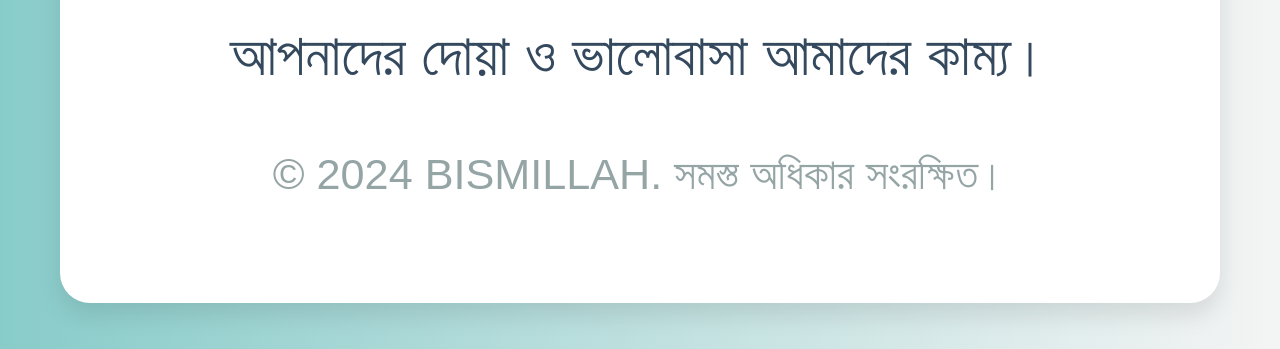
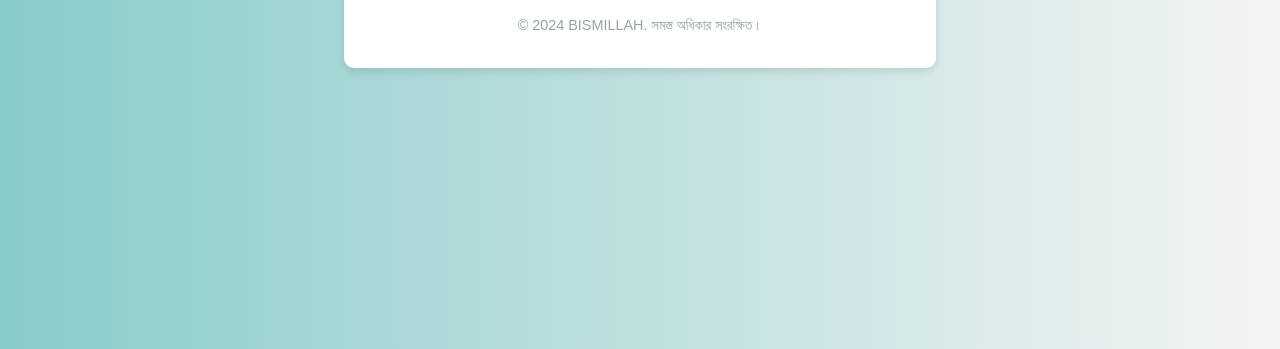
Before and after one commit to mdnazrul-islam/bismillah, a plain HTML site: page index.html in a window 1280 px wide. Shown: the part 451-800 px from the top of the page. Drawn offline with Linux system fonts and the light colour scheme.

Commit message:
Update index.html

```diff
--- a/index.html
+++ b/index.html
@@ -13,9 +13,9 @@
     display: flex;
     justify-content: center;
     align-items: center;
-    height: 30vh;
+    height: 100vh;
     text-align: center;
-    zoom:3 ;
+    zoom: ;
 }
 
 .container {
```
